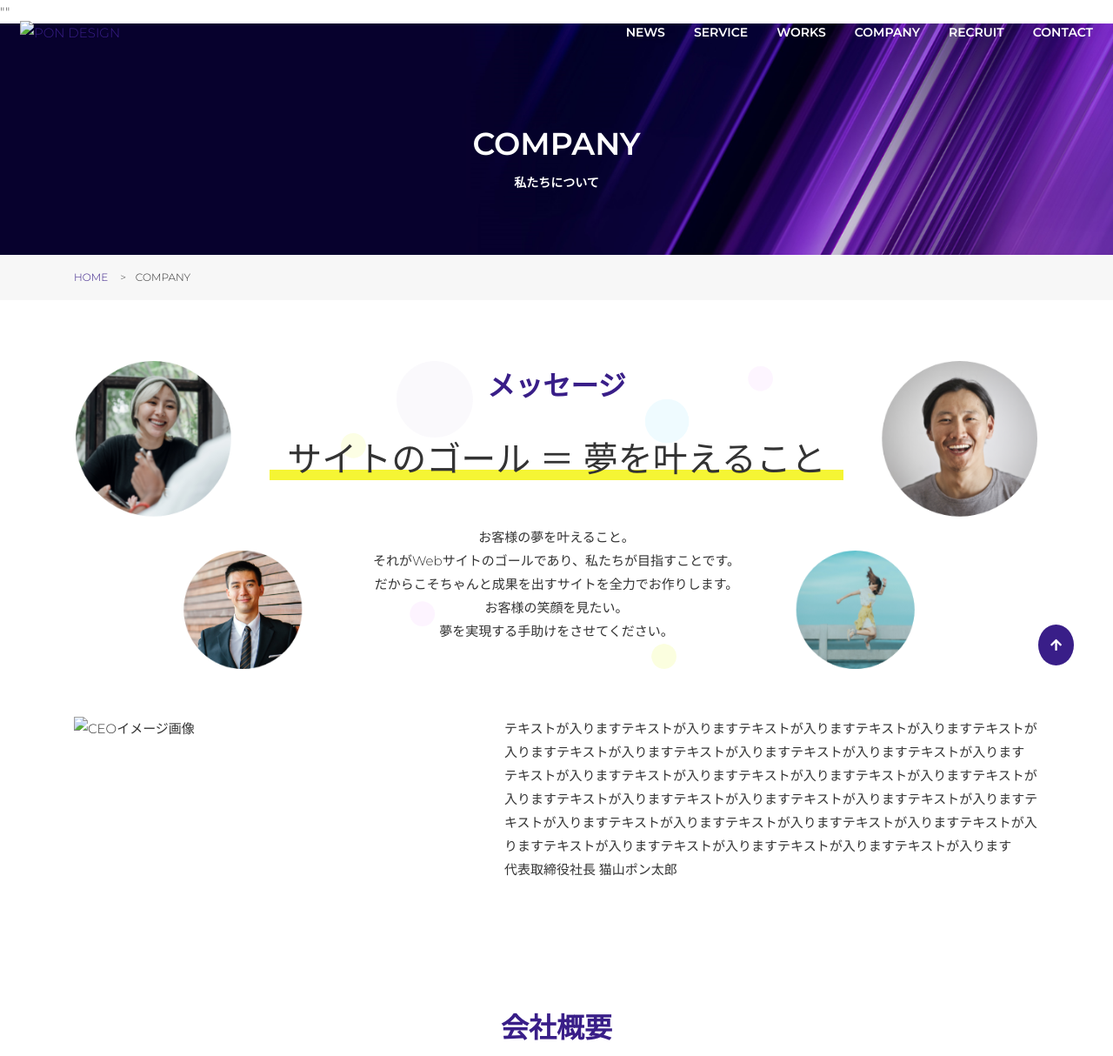
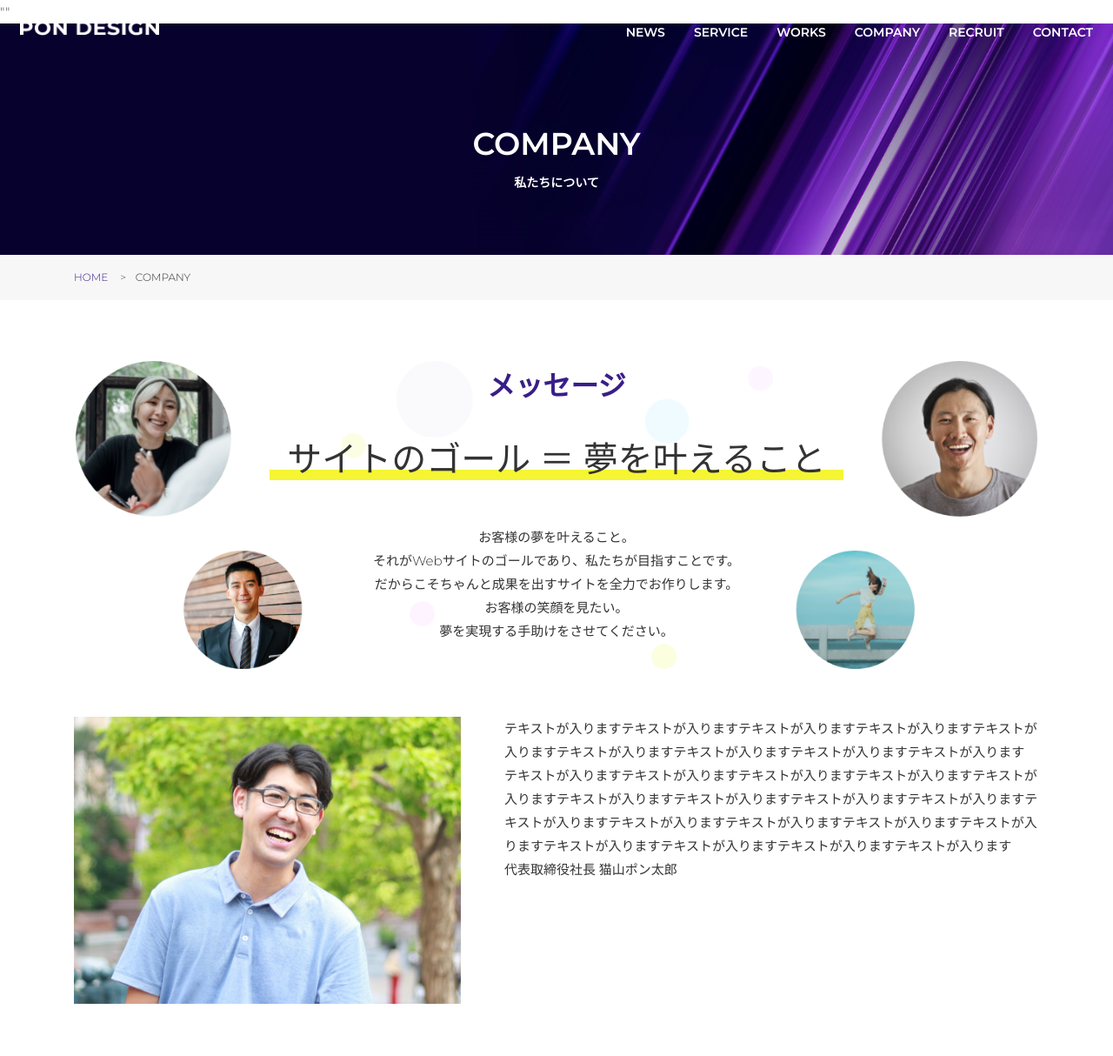
Before and after one commit to rikurikutototo/PON-DESIGN, a plain HTML site: page company.html in a window 1280 px wide. Shown: the top 1214 px of the page at 87% size. Drawn offline with nearby package versions, Linux system fonts and the light colour scheme; files that its build step writes are made by us from their sources; files whose address does not match are found by name.

Commit message:
Update company.html

```diff
--- a/company.html
+++ b/company.html
@@ -16,7 +16,7 @@
     <link href="https://fonts.googleapis.com/css2?family=Montserrat:wght@300;600&display=swap" rel="stylesheet">
     <link rel="stylesheet" href="https://pro.fontawesome.com/releases/v5.10.0/css/all.css"
         integrity="sha384-AYmEC3Yw5cVb3ZcuHtOA93w35dYTsvhLPVnYs9eStHfGJvOvKxVfELGroGkvsg+p" crossorigin="anonymous" />
-    <link rel="stylesheet" href="./css/style.css">
+    <link rel="stylesheet" href="./style.css">
     <link rel="stylesheet" href="https://cdnjs.cloudflare.com/ajax/libs/Swiper/4.3.3/css/swiper.min.css">
     <title>PON DESIGN | 会社概要</title>
 </head>
@@ -29,7 +29,7 @@
                 <!-- ロゴ -->
                 <h1 class="l-header__logo">
                     <a href="index.html">
-                        <img src=".img/others/logo.png" alt="PON DESIGN">
+                        <img src="./logo.png" alt="PON DESIGN">
                     </a>
                 </h1>
                 <!-- グローバルナビ -->
@@ -111,7 +111,7 @@
                 <div class="p-message__ceo">
                     <div class="c-media">
                         <div class="c-media__img-wrapper">
-                            <img class="c-media__img" src="img/others/ceo.png" alt="CEOイメージ画像">
+                            <img class="c-media__img" src="./ceo.png" alt="CEOイメージ画像">
                         </div>
                         <div class="c-media__body">
                             <p class="c-media__text">
@@ -152,7 +152,7 @@
                             <td>〒555-5555 東京都千代田区 ポンビルディング 606</td>
                         </tr>
                     </table>
-                    <div class="p-company-info__map"><img src=".img/others/google-map.png" alt="google map"></div>
+                    <div class="p-company-info__map"><img src="./google-map.png" alt="google map"></div>
                     <a class="p-company-info__map-note">
                         Google mapで見る
                     </a>
@@ -200,6 +200,6 @@
 
     <script src="https://code.jquery.com/jquery-3.6.0.js" integrity="sha256-H+K7U5CnXl1h5ywQfKtSj8PCmoN9aaq30gDh27Xc0jk="
         crossorigin="anonymous"></script>
-    <script src="./js/main.js"></script>
+    <script src="./main.js"></script>
     </body>
     </html>
```
